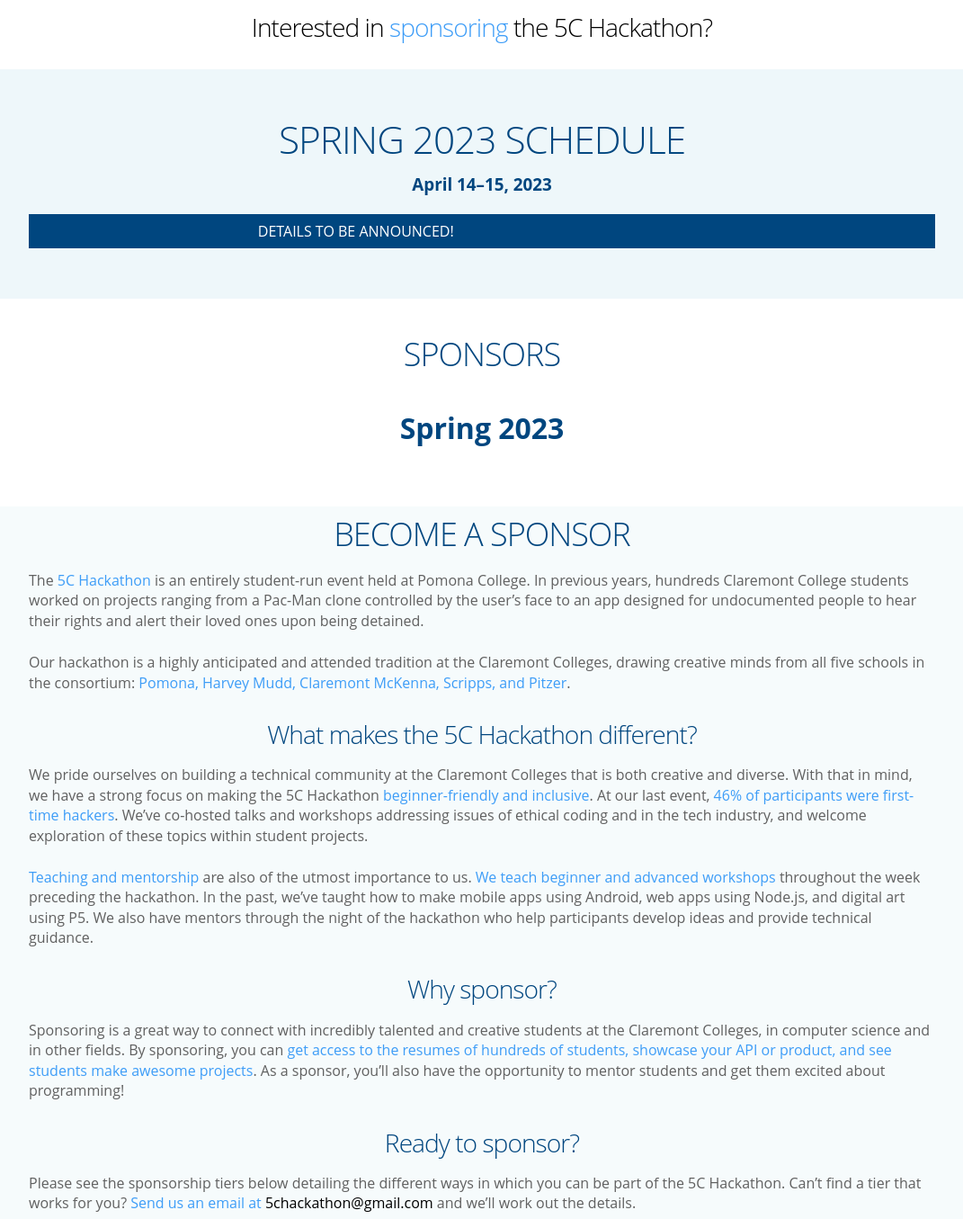
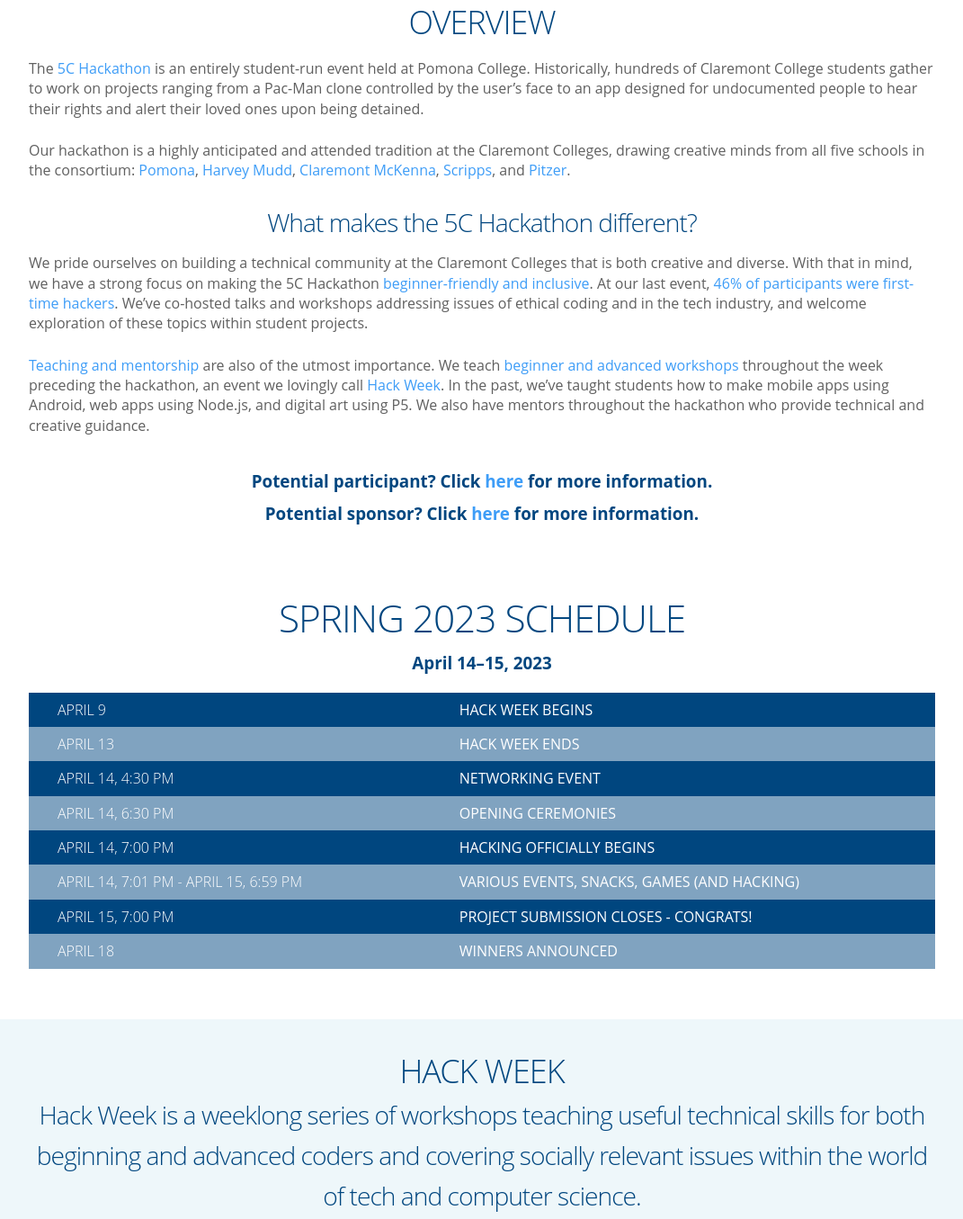
Before and after one commit to 5chackathon/5chackathon.github.io, a plain HTML site: page index.html in a window 1280 px wide. Shown: the part 1025-2380 px from the top of the page at 90% size, without its empty margins (104-1175 px from the left). Drawn offline with Linux system fonts and the light colour scheme; a script that the page names is missing.

Commit message:
updated schedule & moved hack week up on page

```diff
--- a/css/styles.css
+++ b/css/styles.css
@@ -721,7 +721,12 @@
   border: 2px solid white;
 }
 
-.schedule, .coc {
+.schedule {
+  padding: 2em 0 3em;
+  background-color: white;
+}
+
+.coc {
   padding: 2em 0 3em;
   background-color: #eef7fa;
 }
@@ -1541,7 +1546,7 @@
 }
 
 .contact-info{
-  background-color: #80A3C0;
+  background-color: #eef7fa;
   display: block;
   position: relative;
   height: 100%;
@@ -1562,7 +1567,7 @@
 
 .contact__desc {
   margin-top: 10px;
-  color: #fff!important;
+  color: black!important;
   overflow: hidden;
   display: block;
   font-size: .94118em;
--- a/index.html
+++ b/index.html
@@ -24,9 +24,9 @@
         <div class="topnav" id="topnav">
             <a class="home" href="#home">Home</a>
             <a href="#schedule">Schedule</a>
+            <a href="#hack-week">Hack Week</a>
             <a href="#sponsorship">Sponsors</a>
             <a href="#coc">Code of Conduct</a>
-            <a href="#hack-week">Hack Week</a>
             <a href="#contact">Contact</a>
         </div>
     </div>
@@ -38,38 +38,92 @@
   </div>
   <div class="intro">
     <div class="layout--page">
-      <h1 class="tag">THE HACKATHON OF THE CLAREMONT COLLEGES</h1>
+      <!-- <h1 class="tag" id="home">THE HACKATHON OF THE CLAREMONT COLLEGES</h1> -->
+      <h1 class="tag" id="home">Hack is Back</h1>
       <p class="intro__desc">
-        The 5C Hackathon is the perfect place to have fun and learn something new. Whether you're analyzing data for the first time or hacking an interactive robot on a Raspberry Pi, we provide awesome swag, food, and mentorship to power you through the entire 24-hour event.
-
-
+        Welcome to the Hackathon of the Claremont Colleges! The 5C Hackathon is the perfect place to have fun and learn something new. Whether you're analyzing data for the first time or hacking an interactive robot on a Raspberry Pi, we provide awesome swag, food, and mentorship to power you through the entire 24-hour event beginning April 14th, 2023.
       </p>
       <p class="intro__desc">Still interested? Let's do this.</p>
+      <!-- <a href="https://5chackathon-sp23.devpost.com/" style="cursor: pointer;" class="reg intro__reg"><span class="nowrap mainbutton">REGISTER NOW!</span></a> -->
       <a href="https://forms.gle/cH7jZ1rJVCaL3zvt5" style="cursor: pointer;" class="reg intro__reg"><span class="nowrap mainbutton">REGISTER NOW!</span></a>
     </div>
   </div>
 </section>
 
-<section>
+<section class="coc" id="coc">
+  <div class="layout--page">
+    <h1>Overview</h1>
+    <div style="margin-bottom: 25px;">
       <p>
-        <h2 style="color: #000;">
-          Interested in <a href="#sponsorship">sponsoring </a> the 5C Hackathon?
-        </h2>
+        The <span class="bold-blue">5C Hackathon</span> is an entirely student-run event held at Pomona College. Historically, hundreds of Claremont College students gather to work on projects ranging from a Pac-Man clone controlled by the user’s face to an app designed for undocumented people to hear their rights and alert their loved ones upon being detained.
       </p>
+      <p>
+        Our hackathon is a highly anticipated and attended tradition at the Claremont Colleges, drawing creative minds from all five schools in the consortium: <span class="bold-blue">Pomona</span>, <span class="bold-blue">Harvey Mudd</span>, <span class="bold-blue">Claremont McKenna</span>, <span class="bold-blue">Scripps</span>, and <span class="bold-blue">Pitzer</span>.
+      </p>
+
+      <h2 class="no-margin-top dark-blue">What makes the 5C Hackathon different?</h2>
+
+      <p class="sponsor__info">
+        We pride ourselves on building a technical community at the Claremont Colleges that is both creative and diverse. With that in mind, we have a strong focus on making the 5C Hackathon <span class="bold-blue">beginner-friendly and inclusive</span>. At our last event, <span class="bold-blue">46% of  participants were first-time hackers</span>. We’ve co-hosted talks and workshops addressing issues of ethical coding and  in the tech industry, and welcome exploration of these topics within student projects.
+      </p>
+
+      <p class="sponsor__info">
+        <span class="bold-blue">Teaching and mentorship</span> are also of the utmost importance. We teach <span class="bold-blue">beginner and advanced workshops </span> throughout the week preceding the hackathon, an event we lovingly call <a href="#hack-week">Hack Week</a>. In the past, we’ve taught students how to make mobile apps using Android, web apps using Node.js, and digital art using P5. We also have mentors throughout the hackathon who provide technical and creative guidance.
+      </p>
+    </div>
+  </div>
+  <br>
+  <div>
+    <h4 style="font-size: 2; text-align: center; margin-top: -.5em; margin-bottom: 1em;">
+      Potential <b>participant</b>? Click <a href="https://docs.google.com/document/d/1pf0Q2WkuK35j0SveWtAz7aGapa-mHAQNGAWD5EgT0tM/">here</a> for more information.
+    </h4>
+    <h4 style="font-size: 2; text-align: center; margin-top: -.5em; margin-bottom: 1em;">
+      Potential <b>sponsor</b>? Click <a href="#sponsorship">here </a> for more information.
+    </h4>
+  </div>
 </section>
 
 <section class="schedule" id="schedule">
   <table class="layout--page">
-    <div class="caption">Spring 2023 Schedule</div>
+    <div class="caption" style="margin-top: -1em">Spring 2023 Schedule</div>
     <h4 style="text-align: center; margin-top: -.5em; margin-bottom: 1em;">April 14&ndash;15, 2023</h4>
-    <tr>
+    <!-- <tr>
         <td class="session__time"></td>
         <td>Details to be announced!</td>
+    </tr> -->
+    <tr>
+      <td class="session__time">April 9</td>
+      <td>Hack Week begins</td>
     </tr>
-    <!-- <tr>
-      <td class="session__time">6:30 PM</td>
-      <td>Check-in at Edmunds Ballroom (Pomona)</td>
+    <tr>
+      <td class="session__time">April 13</td>
+      <td>Hack Week ends</td>
     </tr>
+    <tr>
+      <td class="session__time">April 14, 4:30 PM</td>
+      <td>Networking Event</td>
+    </tr>
+    <tr>
+      <td class="session__time">April 14, 6:30 PM</td>
+      <td>Opening Ceremonies</td>
+    </tr>
+    <tr>
+      <td class="session__time">April 14, 7:00 PM</td>
+      <td>Hacking officially begins</td>
+    </tr>
+    <tr>
+      <td class="session__time">April 14, 7:01 PM - April 15, 6:59 PM</td>
+      <td>Various events, snacks, games (and hacking)</td>
+    </tr>
+    <tr>
+      <td class="session__time">April 15, 7:00 PM</td>
+      <td>Project Submission Closes - Congrats!</td>
+    </tr>
+    <tr>
+      <td class="session__time">April 18</td>
+      <td>Winners Announced</td>
+    </tr>
+   <!--
     <tr>
       <td class="session__time">7:00 PM</td>
       <td>Kickoff</td>
@@ -125,7 +179,23 @@
   </table>
 </section>
 
-<section class="companies" id="companies">
+<section class="hack-week" id="hack-week">
+  <div class="layout--page">
+    <h1>Hack Week</h1>
+    <h2 style="color: #00467f; margin: -.5em 0 .25em;">Hack Week is a weeklong series of workshops teaching useful technical skills for both beginning and advanced coders and covering socially relevant issues within the world of tech and computer science.</h2>
+    <div class="desc">
+      <h3>When</h3>
+      <p><em>Saturday, April 8 - Friday, April 14</em></p>
+      <p>Hack Week events are at various times in the afternoons and evenings starting the Saturday before the Hackathon and culminating in the 5C Hackathon on Friday.</p>
+      <h3>What</h3>
+      <p><b>Want to learn intro coding skills and data analysis? Or even the fundamentals of tech ethics?</b> Hack Week workshops will help you learn how to build and host a website, explore data with Python, and use GitHub with your next project.</p>
+      <h3>Code</h3>
+      <p>Check out the projects and workshops from previous years at our <a href="http://github.com/5CHackathon">GitHub</a> page. During Hack Week, starter code for technical workshops may also be uploaded here.</p>
+    </div>
+  </div>
+</section>
+
+<section class="companies" id="companies" ></section>
 <div class="layout--page">
   <h1 style="margin-bottom: 0.25em;">Sponsors</h1>
     <br>
@@ -162,12 +232,12 @@
 </section>
 
 <section>
-    <div class="contact-info" style="background-color: #f6fbfc; padding-bottom: 20px;">
+    <div class="contact-info" id="sponsorship" style="background-color: #f6fbfc; padding-bottom: 20px;">
       <div class="layout--page">
+        <h4 style="font-size: 2em; text-align: center; margin-bottom: 1em;">BECOME A SPONSOR</h4>
+        <!-- <h1>Become a Sponsor</h1> -->
 
-        <h1>Become a Sponsor</h1>
-
-        <p class="sponsor__info">
+        <!-- <p class="sponsor__info">
           The <span class="bold-blue">5C Hackathon</span> is an entirely student-run event held at Pomona College. In previous years, hundreds Claremont College students worked on projects ranging from a Pac-Man clone controlled by the user’s face to an app designed for undocumented people to hear their rights and alert their loved ones upon being detained.
         </p>
 
@@ -183,12 +253,12 @@
 
         <p class="sponsor__info">
           <span class="bold-blue">Teaching and mentorship</span> are also of the utmost importance to us. <span class="bold-blue"> We teach beginner and advanced workshops </span> throughout the week preceding the hackathon. In the past, we’ve taught how to make mobile apps using Android, web apps using Node.js, and digital art using P5. We also have mentors through the night of the hackathon who help participants develop ideas and provide technical guidance.
-        </p>
+        </p> -->
 
         <h2 class="no-margin-top dark-blue">Why sponsor?</h2>
 
         <p class="sponsor__info">
-          Sponsoring is a great way to connect with incredibly talented and creative students at the Claremont Colleges, in computer science and in other fields. By sponsoring, you can <span class="bold-blue">get access to the resumes of hundreds of students, showcase your API or product, and see students make awesome projects</span>. As a sponsor, you’ll also have the opportunity to mentor students and get them excited about programming!
+          Sponsoring is a great way to connect with incredibly talented and creative students at the elite Claremont Colleges in computer science and in other diverse fields. By sponsoring, you can <span class="bold-blue">get access to the resumes of hundreds of students, showcase your API or product, and see students make awesome projects</span>. As a sponsor, you’ll also have the opportunity to mentor students and get them excited about programming!
         </p>
 
         <h2 class="no-margin-top dark-blue">Ready to sponsor?</h2>
@@ -199,7 +269,7 @@
     </div>
     </section>
 
-    <section class="sponsorship" id="sponsorship" style="margin-top: -2.25em; margin-bottom: .5em;">
+    <section class="sponsorship" style="margin-top: -2.25em; margin-bottom: .5em;">
       <div class="layout--page">
         <h2 class="dark-blue" style="margin-bottom: 1em;">Sponsorship Tiers</h2>
           <div class="col-sm-3">
@@ -304,22 +374,6 @@
   </div>
 </section>
 
-<section class="hack-week" id="hack-week">
-  <div class="layout--page">
-    <h1>Hack Week</h1>
-    <h2 style="color: #00467f; margin: -.5em 0 .25em;">Hack Week is a weeklong series of workshops teaching useful technical skills for both beginning and advanced coders and covering socially relevant issues within the world of tech and computer science.</h2>
-    <div class="desc">
-      <h3>When</h3>
-      <p><em>Saturday, April 8 - Friday, April 14</em></p>
-      <p>Hack Week events are at various times in the afternoons and evenings starting the Saturday before the Hackathon and culminating in the 5C Hackathon on Friday.</p>
-      <h3>What</h3>
-      <p><b>Want to learn intro coding skills and data analysis? Or even the fundamentals of tech ethics?</b> Hack Week workshops will help you learn how to build and host a website, explore data with Python, and use GitHub with your next project.</p>
-      <h3>Code</h3>
-      <p>Check out the projects and workshops from previous years at our <a href="http://github.com/5CHackathon">GitHub</a> page. During Hack Week, starter code for technical workshops may also be uploaded here.</p>
-    </div>
-  </div>
-</section>
-<br>
 <section class="contact" id="contact">
     <div class="contact-info">
         <h1>CONTACT</h1>
@@ -337,13 +391,14 @@
         <!-- <span class="banner__main">5C Hackathon</span> -->
     </div>
 </section>
+
   <section>
-    <div class="topnav">
+    <div class="topnav" id="topnav">
       <a class="home" href="#home">Home</a>
       <a href="#schedule">Schedule</a>
+      <a href="#hack-week">Hack Week</a>
       <a href="#sponsorship">Sponsors</a>
       <a href="#coc">Code of Conduct</a>
-        <a href="#hack-week">Hack Week</a>
       <a href="#contact">Contact</a>
   </div>
 </section>
```
Lines whose indentation alone changed are shown as unchanged.
